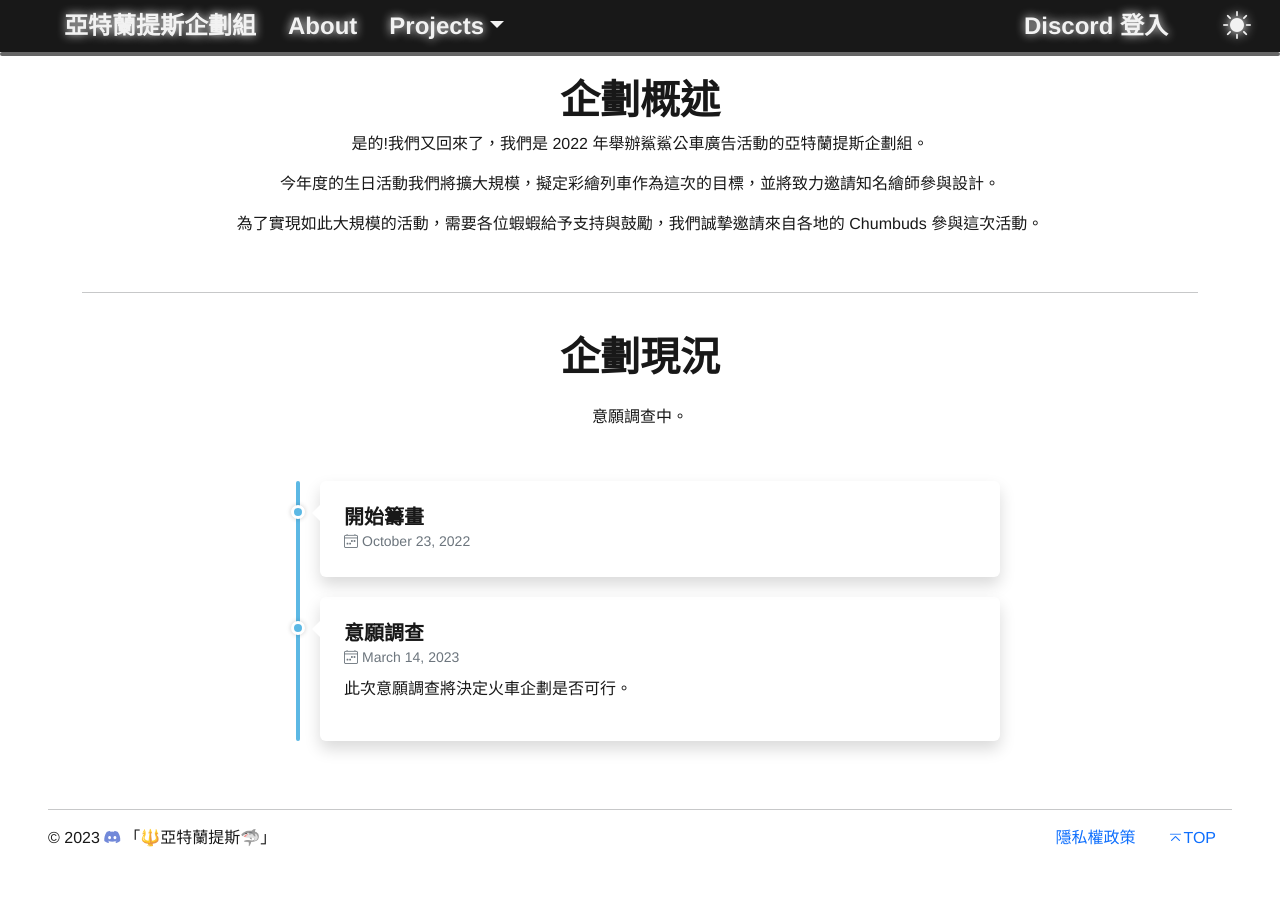
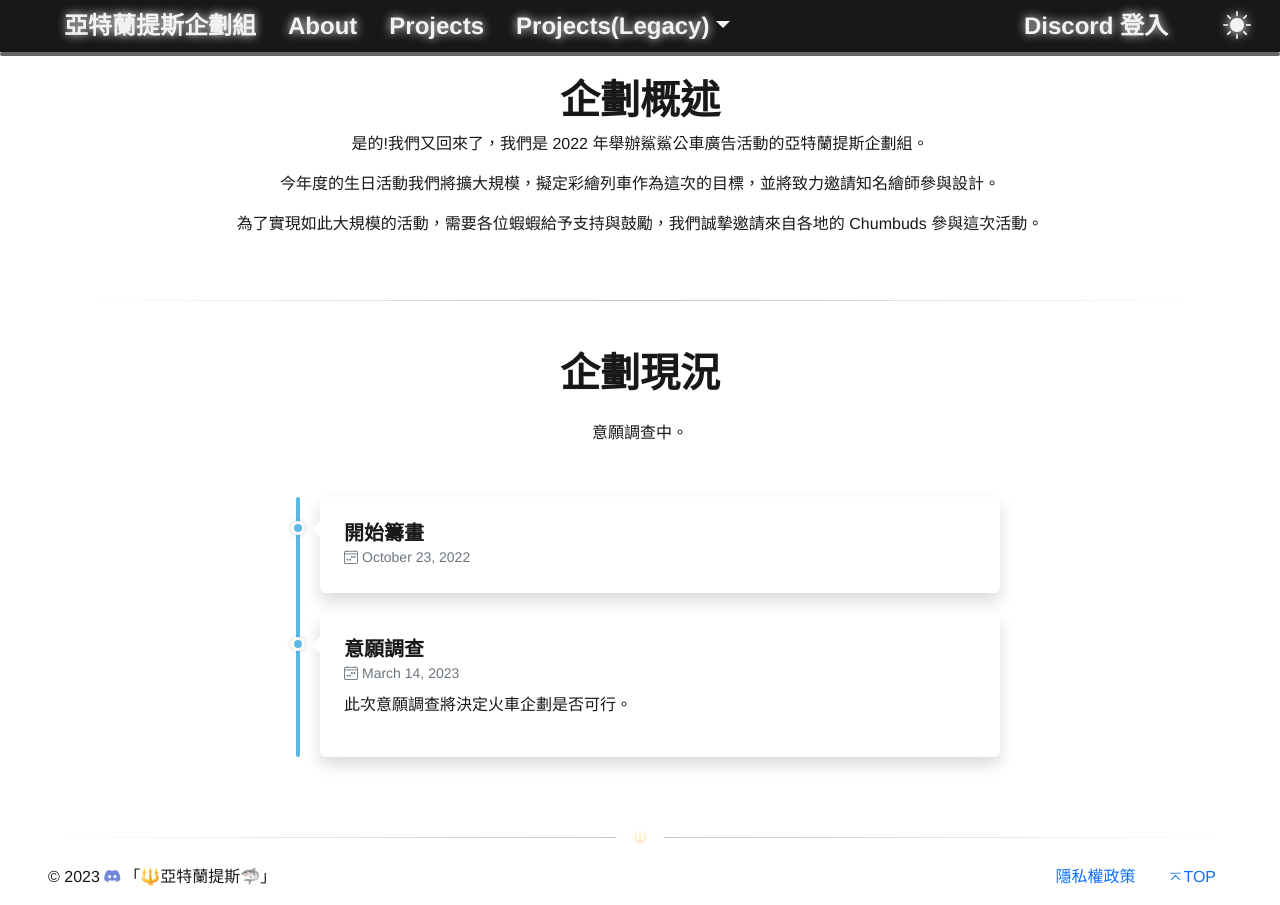
Before and after one commit to StephannSepp/FanProject-Atlantis, a Flask app: page /project/gawr-gura-birthday-2023 in a window 1280 px wide. Before the commit the page ends 847 px from the top, so only its background shows below. Run offline with Flask 2, Linux system fonts and the light colour scheme.

Commit message:
Daily commit.

```diff
--- a/FanProject_Atlantis/apps/home/templates/about.html
+++ b/FanProject_Atlantis/apps/home/templates/about.html
@@ -8,7 +8,6 @@
 {% endblock meta %}
 
 {% block stylesheets %}
-<link href="{{url_for('home.static', filename='css/about.css')}}" rel="stylesheet" />
 {% endblock stylesheets %}
 
 {% block content %}
@@ -156,9 +155,9 @@
     </div>
   </div> <!-- div.row -->
 
-  <hr class="featurette-divider" />
+  <hr class="hr-edge-fade" />
 
-  <div class="row text-center">
+  <div class="row text-center mt-5">
     <h1>{{ _("企劃組核心成員") }}</h1>
   </div>
   <div class="row">
--- a/FanProject_Atlantis/apps/home/templates/home.html
+++ b/FanProject_Atlantis/apps/home/templates/home.html
@@ -27,8 +27,9 @@
       <div class="collapse navbar-collapse" id="navbar">
         <ul class="navbar-nav">
           <li class="nav-item px-3"><a class="stroke-light hover-underline-animation" href="{{url_for('home.about')}}">About</a></li>
+          <li class="nav-item px-3"><a class="stroke-light hover-underline-animation" href="{{url_for('project.project_page')}}">Projects</a></li>
           <li class="nav-item px-3 dropdown">
-            <a class="nav-link stroke-light dropdown-toggle p-0" href="#" data-bs-toggle="dropdown">Projects</a>
+            <a class="nav-link stroke-light dropdown-toggle p-0" href="#" data-bs-toggle="dropdown">Projects(Legacy)</a>
             <ul class="dropdown-menu">
               <li><a class="dropdown-item" href="{{url_for('project.project_2022_bday')}}"><span style="text-shadow: none;">{{ _("生日企劃") }} 2022</span></a></li>
               <li><a class="dropdown-item" href="{{url_for('project.project_2023_bday')}}"><span style="text-shadow: none;">{{ _("生日企劃") }} 2023</span></a></li>
--- a/FanProject_Atlantis/apps/project/static/css/project.css
+++ b/FanProject_Atlantis/apps/project/static/css/project.css
@@ -8,10 +8,6 @@
 .showcase-preview:hover {
   opacity: 0.6;
   transition: opacity 0.5s;
-}
-
-.divider {
-  margin: 2.5rem 0;
 }
 
 .progress .progress-bar {
--- a/FanProject_Atlantis/apps/project/templates/2023bday.html
+++ b/FanProject_Atlantis/apps/project/templates/2023bday.html
@@ -21,7 +21,7 @@
     <p>{{ _("為了實現如此大規模的活動，需要各位蝦蝦給予支持與鼓勵，我們誠摯邀請來自各地的 Chumbuds 參與這次活動。") }}</p>
   </section> <!-- section.row -->
 
-  <hr class="divider" />
+  <hr class="hr-edge-fade my-5" />
 
   <section class="text-center" id="state">
     <h1 class="text-center fw-bold">{{ _("企劃現況") }}</h1>
--- a/FanProject_Atlantis/apps/project/views.py
+++ b/FanProject_Atlantis/apps/project/views.py
@@ -1,16 +1,18 @@
 from cachetools import cached
 from cachetools import TTLCache
 from firebase_admin import firestore
+from flask import abort
 from flask import render_template
+from flask import url_for
 
 from . import blueprint
 from FanProject_Atlantis import firebase
 
 
 @cached(cache=TTLCache(maxsize=8, ttl=600))
-def get_recent_projects() -> list:
+def get_projects(limit=None) -> list:
     projects_ref = firebase.collection("projects")
-    docs = projects_ref.order_by("date_start", direction=firestore.Query.DESCENDING).limit(5).get()
+    docs = projects_ref.order_by("date_start", direction=firestore.Query.DESCENDING).limit(limit).get()
     projects = [doc.to_dict() for doc in docs]
     return projects
 
@@ -18,13 +20,33 @@ def get_recent_projects() -> list:
 @blueprint.route("/api", methods=["GET"])
 def project_api():
     try:
-        projects = get_recent_projects()
+        projects = get_projects(limit=5)
     except Exception as exce:
         # TODO: error handling
         print(exce)
         projects = None
 
     return render_template("recentProjects.html", projects=projects)
+
+
+@blueprint.route("/")
+@blueprint.route("/<project_id>")
+def project_page(project_id: str=None):
+    if project_id is None:
+        try:
+            projects = get_projects()
+        except Exception as exce:
+            # TODO: error handling
+            print(exce)
+            projects = None
+        return render_template("projects.html", projects=projects)
+
+    try:
+        return render_template(f"{project_id}.html")
+    except Exception as exec:
+        # TODO: error handling
+        print(exec)
+        abort(404)
 
 
 @blueprint.route("/gawr-gura-birthday-2022")
--- a/FanProject_Atlantis/static/css/site.css
+++ b/FanProject_Atlantis/static/css/site.css
@@ -29,13 +29,56 @@
 	background-color: #202124;
 }
 
-p, h1, h2, h3, h4, h5, h6, small, strong {
+p, h1, h2, h3, h4, h5, h6, small, strong, hr {
 	color: var(--theme-secondary);
 }
+
+/* DIVIDERS
+============ */
+.hr-edge-fade {
+	-webkit-mask-image: linear-gradient(to right, transparent, black, transparent);
+	mask-image: linear-gradient(to right, transparent, black, transparent);
+}
+
+.hr-with-content {
+	color: #a2a9b6;
+	border: 0;
+	font-size: 12px;
+	padding: 1em 0;
+	position: relative;
+}
+
+	.hr-with-content::before {
+		content: attr(data-content);
+		position: absolute;
+		padding: 0 1rem;
+		line-height: 1px;
+		border: solid var(--theme-secondary);
+		border-width: 0 95vw;
+		width: fit-content;
+		white-space: nowrap;
+		left: 50%;
+		transform: translateX(-50%);
+	}
+/* ============
+END OF DIVIDERS */
+
 
 a {
 	text-decoration: none;
 }
+
+.card {
+	background-color: var(--theme-primary);
+}
+
+.btn-theme {
+	background-color: #5CB8E4 !important;
+}
+
+	.btn-theme:hover {
+		background-color: #4993b6 !important;
+	}
 
 ul li::marker {
 	color: var(--theme-secondary);
--- a/FanProject_Atlantis/static/js/site.js
+++ b/FanProject_Atlantis/static/js/site.js
@@ -1,4 +1,5 @@
 // Scroll indicator progress bar
+if ($("#scrollProgressBar").length) {
   window.onscroll = function () {
     let winScroll = document.body.scrollTop || document.documentElement.scrollTop
     let height = document.documentElement.scrollHeight - document.documentElement.clientHeight
@@ -6,6 +7,7 @@ window.onscroll = function () {
     if (height > vh) {
       let scrolled = (winScroll / height) * 100
       $("#scrollProgressBar").css("width", scrolled + "%")
+    }
   }
 }
 // ***
--- a/FanProject_Atlantis/static/js/site.min.js
+++ b/FanProject_Atlantis/static/js/site.min.js
@@ -1,3 +1,3 @@
-window.onscroll = function () { var a = document.body.scrollTop || document.documentElement.scrollTop, b = document.documentElement.scrollHeight - document.documentElement.clientHeight; b > Math.max(document.documentElement.clientHeight || 0, window.innerHeight || 0) && (a = a / b * 100, $("#scrollProgressBar").css("width", a + "%")) }; var toggle = document.getElementById("theme-toggle"), storedTheme = localStorage.getItem("theme") || (window.matchMedia("(prefers-color-scheme: dark)").matches ? "dark" : "light");
+$("#scrollProgressBar").length && (window.onscroll = function () { var a = document.body.scrollTop || document.documentElement.scrollTop, b = document.documentElement.scrollHeight - document.documentElement.clientHeight; b > Math.max(document.documentElement.clientHeight || 0, window.innerHeight || 0) && (a = a / b * 100, $("#scrollProgressBar").css("width", a + "%")) }); var toggle = document.getElementById("theme-toggle"), storedTheme = localStorage.getItem("theme") || (window.matchMedia("(prefers-color-scheme: dark)").matches ? "dark" : "light");
 document.documentElement.setAttribute("data-theme", storedTheme); "light" === storedTheme ? ($("#theme-icon").removeClass("bi-moon-stars-fill"), $("#theme-icon").addClass("bi-sun-fill")) : ($("#theme-icon").removeClass("bi-sun-fill"), $("#theme-icon").addClass("bi-moon-stars-fill"));
 toggle.onclick = function () { var a = "light"; "light" === document.documentElement.getAttribute("data-theme") ? (a = "dark", $("#theme-icon").removeClass("bi-sun-fill"), $("#theme-icon").addClass("bi-moon-stars-fill")) : ($("#theme-icon").removeClass("bi-moon-stars-fill"), $("#theme-icon").addClass("bi-sun-fill")); document.documentElement.setAttribute("data-theme", a); localStorage.setItem("theme", a) };
--- a/FanProject_Atlantis/templates/base.html
+++ b/FanProject_Atlantis/templates/base.html
@@ -21,7 +21,7 @@
     {% block content %}{% endblock content %}
   </main>
   <footer class="container-fluid px-lg-5">
-    <hr />
+    <hr class="hr-edge-fade hr-with-content" data-content="🔱" />
     <div class="d-flex row mb-lg-0 mb-3">
       <div class="col-lg-auto col-12">
         <p class="me-auto">
@@ -34,7 +34,6 @@
       </div>
     </div>
   </footer>
-  <script type="module" src="/static/js/scrollIndicator.js"></script>
   {% include "includes/scripts.html" %}
   {% block scripts %}{% endblock scripts%}
 </body>
--- a/FanProject_Atlantis/templates/base_home.html
+++ b/FanProject_Atlantis/templates/base_home.html
@@ -18,7 +18,7 @@
     {% block content %}{% endblock content %}
   </main>
   <footer class="container-fluid px-lg-5">
-    <hr />
+    <hr class="hr-edge-fade hr-with-content" data-content="🔱" />
     <div class="d-flex row mb-lg-0 mb-3">
       <div class="col-lg-auto col-12">
         <p class="me-auto">
--- a/FanProject_Atlantis/templates/includes/navbar.html
+++ b/FanProject_Atlantis/templates/includes/navbar.html
@@ -12,8 +12,9 @@
     <div class="collapse navbar-collapse" id="navbar">
       <ul class="navbar-nav">
         <li class="nav-item px-3"><a class="strong-text hover-underline-animation" href="{{url_for('home.about')}}">About</a></li>
+        <li class="nav-item px-3"><a class="strong-text hover-underline-animation" href="{{url_for('project.project_page')}}">Projects</a></li>
         <li class="nav-item px-3 dropdown">
-          <a class="nav-link dropdown-toggle strong-text p-0" href="#" data-bs-toggle="dropdown">Projects</a>
+          <a class="nav-link dropdown-toggle strong-text p-0" href="#" data-bs-toggle="dropdown">Projects(Legacy)</a>
           <ul class="dropdown-menu bg-dark">
             <li><a class="dropdown-item" href="{{url_for('project.project_2022_bday')}}"><span style="text-shadow: none;">{{ _("生日企劃") }} 2022</span></a></li>
             <li><a class="dropdown-item" href="{{url_for('project.project_2023_bday')}}"><span style="text-shadow: none;">{{ _("生日企劃") }} 2023</span></a></li>
```
Also changed, not shown: FanProject_Atlantis/apps/project/templates/2022bday.html (+7 -7 lines), FanProject_Atlantis/apps/project/templates/projects.html (added, +42 -0 lines), FanProject_Atlantis/static/img/17af8ddabd272d3718417f68b9c91c3b70777284.webp, FanProject_Atlantis/static/img/cbb472093e6147d4b5dac97c0072d0d95a8d654a.webp, FanProject_Atlantis/static/img/d82f312ba8b1c65b6fc636d6fcb0749db468c3d6.webp. Lines whose indentation alone changed are shown as unchanged.
